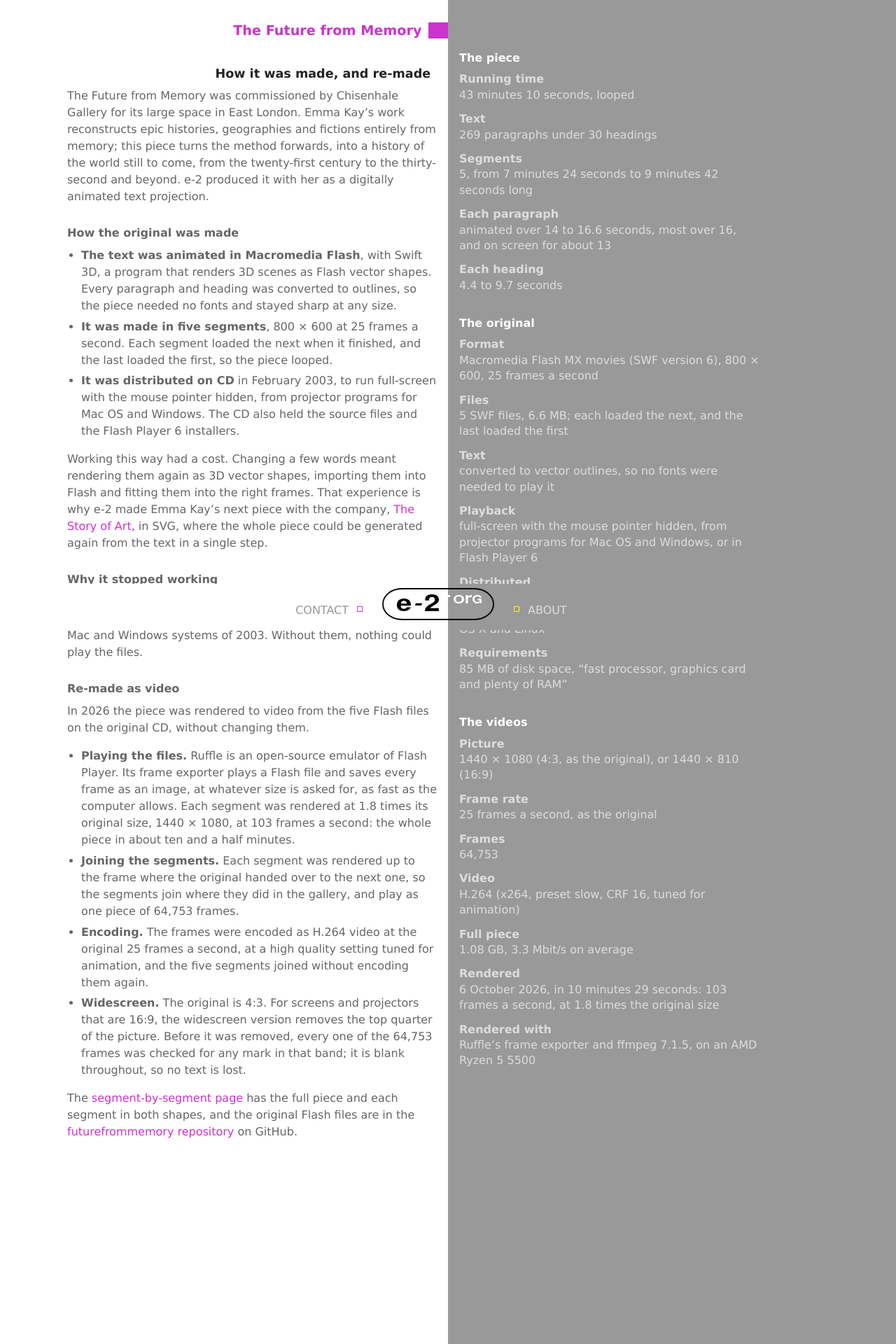
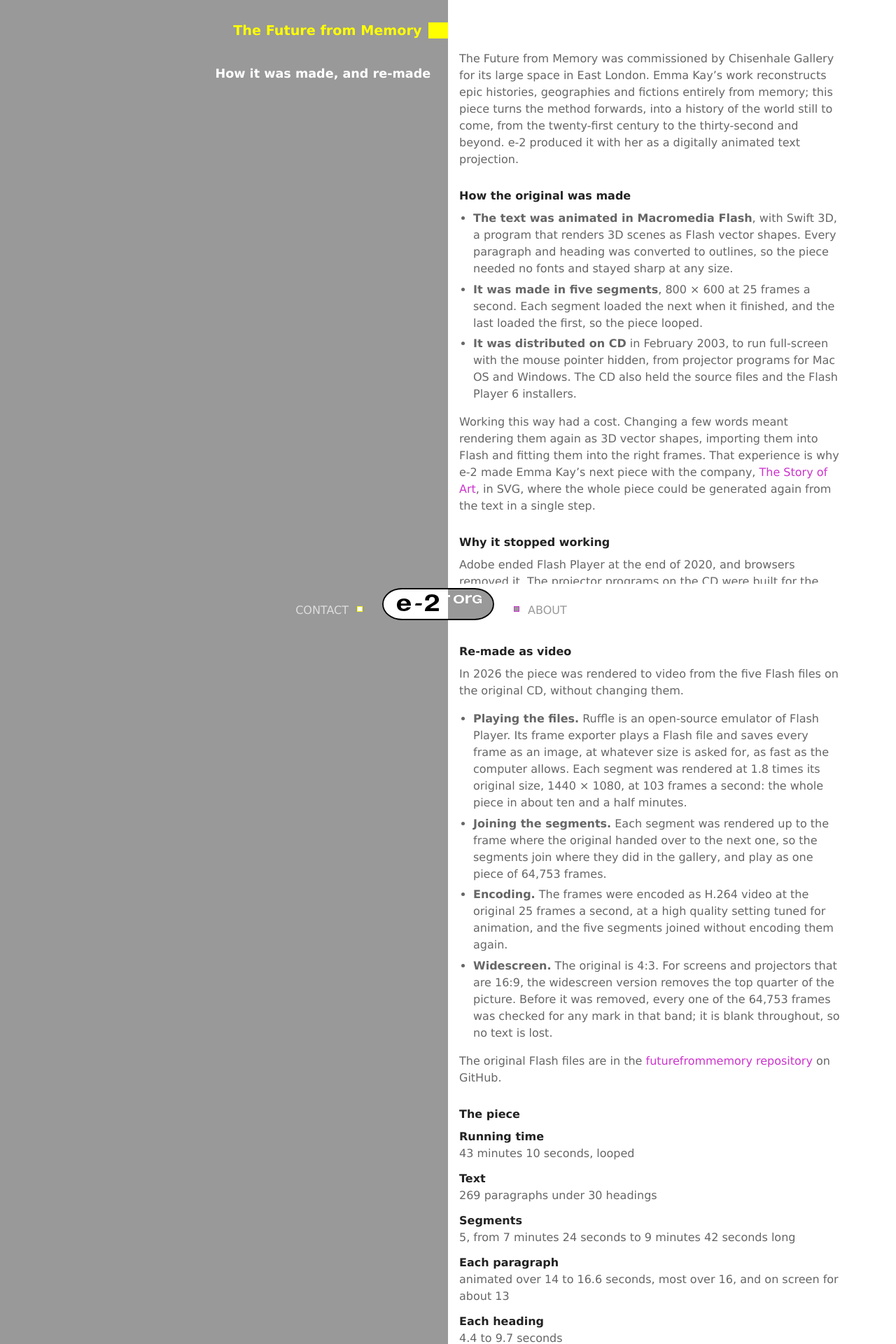
Before and after one commit to e-2-org/e-2-org.github.io, a Jekyll site: the page built from docs/projects/futurefrommemory-technical.html, in a window 1280 px wide. Shown: the top 1920 px of the page at 70% size. Built offline with Jekyll 4.4.1, drawn with Linux system fonts in a browser that asks for light colours.

Commit message:
Drop the section and segment page links; notes pages in commission colours
The project pages no longer link to the section-by-section and
segment-by-segment pages (nor does their picture). The how-it-was-made
pages put the heading on grey on the left and all the text, the account
then the figures, on white on the right, widened to half the page.

```diff
--- a/docs/_layouts/notes.html
+++ b/docs/_layouts/notes.html
@@ -2,9 +2,10 @@
 layout: default
 ---
 {%- comment -%}
-  Notes on how a project was made and re-made, laid out as the project
-  pages (_layouts/item.html): the account on the left, set left-aligned
-  for reading at length, and the figures on the right, from page.facts:
+  Notes on how a project was made and re-made, in the commission colours:
+  the heading on the left, on grey, and all the text on the right, on
+  white (widened for reading at length): the account, then the figures,
+  from page.facts:
 
     facts:
       - heading: The piece
@@ -17,16 +18,14 @@
       <h1 class="title"><a href="{{ page.heading_url | relative_url }}">{{ page.heading }}</a></h1>
       <div class="content">
         <h2 class="subtitle">{{ page.subheading }}</h2>
-        <div class="notes-text">
-        {{ content }}
-        </div>
       </div>
     </div>
   </div>
 </div>
 <div class="rightcol">
   <div class="right-column-content">
-    <div class="content notes-facts">
+    <div class="content notes-text">
+      {{ content }}
       {%- for group in page.facts %}
       <h3>{{ group.heading }}</h3>
       <dl>
--- a/docs/_projects/futurefrommemory.html
+++ b/docs/_projects/futurefrommemory.html
@@ -12,10 +12,7 @@
   width: 387
   height: 255
   alt: "The Future from Memory"
-  title: "The Future from Memory: the piece, segment by segment"
-  link: "https://e-2-org.github.io/futurefrommemory/"
 ---
 <p>Emma Kay was commissioned to create a new work for Chisenhale Gallery's large space in East London. The Future from Memory took the form of a digitally animated text projection that described the future of the world, according to the artist's memory. e-2 produced The Future from Memory, working closely with Kay.</p>
 <p><a href="https://media.bjorsq.net/ffm/future-from-memory-16x9.mp4" data-video data-poster="https://media.bjorsq.net/ffm/future-from-memory-16x9.png" data-width="1440" data-height="810">watch 'The Future from Memory'</a> (video, HD 16:9, 43 minutes)</p>
-<p><a href="https://e-2-org.github.io/futurefrommemory/" target="_blank">the piece segment by segment</a>, in 4:3 and 16:9</p>
 <p><a href="{{ '/projects/futurefrommemory-technical.html' | relative_url }}">how it was made, and re-made</a></p>
--- a/docs/_projects/storyofart.html
+++ b/docs/_projects/storyofart.html
@@ -12,11 +12,8 @@
   width: 373
   height: 210
   alt: "The Story of Art"
-  title: "The Story of Art: the piece, section by section"
-  link: "https://e-2-org.github.io/storyofart/"
 ---
 <p>Commissioned as part of Tate Modern&rsquo;s Contemporary Intervention Series, which examines the institutions and practices of the modern art museum. Emma Kay has become known for her memory pieces in different media that consider the subjective nature of knowledge and memory, and the systems by which we collectively perceive, store and access bodies of knowledge.</p>
 <p><a href="https://media.bjorsq.net/soa/story-of-art.mp4" data-video data-poster="https://media.bjorsq.net/soa/01-the-story-of-art.png" data-width="1920" data-height="1080">watch 'The Story of Art'</a> (video, HD 16:9, 9 hours 30 minutes)</p>
 <p><a href="https://e-2-org.github.io/storyofart/player.html" target="_blank">launch 'The Story of Art' in your browser</a> (the SVG version)</p>
-<p><a href="https://e-2-org.github.io/storyofart/" target="_blank">the piece section by section</a>, with a video of each section</p>
 <p><a href="{{ '/projects/storyofart-technical.html' | relative_url }}">how it was made, and re-made</a></p>
--- a/docs/css/partials/notes.css
+++ b/docs/css/partials/notes.css
@@ -1,17 +1,20 @@
-/* notes on how a project was made (_layouts/notes.html) */
+/* notes on how a project was made (_layouts/notes.html), in the commission colours (grey|white) */
 
-/* room to scroll the end of the notes clear of the fixed footer (66px) */
-.notes-text,
-.notes-facts {
-    margin-bottom: 80px;
+body.notes div.rightcol {
+    width: 50%;
 }
 
 .notes-text {
-    text-align: left;
-    margin-left: 1em;
+    padding-top: 2.5em;
+    /* room to scroll the end of the notes clear of the fixed footer (66px) */
+    margin-bottom: 80px;
     line-height: 1.5;
     h3 {
         margin: 1.75em 0 .5em;
+        color: var(--darkgrey);
+        &:first-child {
+            margin-top: 0;
+        }
     }
     p,
     ul {
@@ -26,23 +29,13 @@
     code {
         font-size: .95em;
     }
-}
-
-.notes-facts {
-    padding-top: 2.5em;
-    line-height: 1.4;
-    h3 {
-        margin: 0 0 .5em;
-        color: var(--white);
-        &:not(:first-child) {
-            margin-top: 2em;
-        }
-    }
+    /* the figures, after the account */
     dl {
         margin: 0;
     }
     dt {
         font-weight: bold;
+        color: var(--darkgrey);
     }
     dd {
         margin: 0 0 .75em;
--- a/docs/projects/futurefrommemory-technical.html
+++ b/docs/projects/futurefrommemory-technical.html
@@ -54,4 +54,4 @@
   <li><strong>Encoding.</strong> The frames were encoded as H.264 video at the original 25 frames a second, at a high quality setting tuned for animation, and the five segments joined without encoding them again.</li>
   <li><strong>Widescreen.</strong> The original is 4:3. For screens and projectors that are 16:9, the widescreen version removes the top quarter of the picture. Before it was removed, every one of the 64,753 frames was checked for any mark in that band; it is blank throughout, so no text is lost.</li>
 </ul>
-<p>The <a href="https://e-2-org.github.io/futurefrommemory/" target="_blank">segment-by-segment page</a> has the full piece and each segment in both shapes, and the original Flash files are in the <a href="https://github.com/e-2-org/futurefrommemory" target="_blank">futurefrommemory repository</a> on GitHub.</p>
+<p>The original Flash files are in the <a href="https://github.com/e-2-org/futurefrommemory" target="_blank">futurefrommemory repository</a> on GitHub.</p>
--- a/docs/projects/storyofart-technical.html
+++ b/docs/projects/storyofart-technical.html
@@ -77,4 +77,4 @@
   <li><strong>Sections.</strong> The piece is rendered as 72 videos, split at each section heading, several at a time. They share one frame timing, so they join exactly into the full piece without re-encoding. Each section also has a still, taken as its heading grows on its way out.</li>
   <li><strong>Time.</strong> The whole piece, a little over a million frames, took just under four hours to render, rendering five sections at a time.</li>
 </ul>
-<p>The <a href="https://e-2-org.github.io/storyofart/" target="_blank">section-by-section page</a> has every section&rsquo;s video, with its timing and figures, and the code is in the <a href="https://github.com/e-2-org/storyofart" target="_blank">storyofart repository</a> on GitHub.</p>
+<p>The code is in the <a href="https://github.com/e-2-org/storyofart" target="_blank">storyofart repository</a> on GitHub.</p>
```
Also changed, not shown: other parts of docs/projects/futurefrommemory-technical.html (+1 -1 lines), other parts of docs/projects/storyofart-technical.html (+1 -1 lines).
